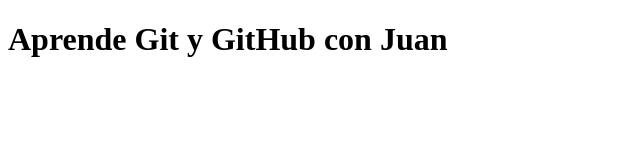
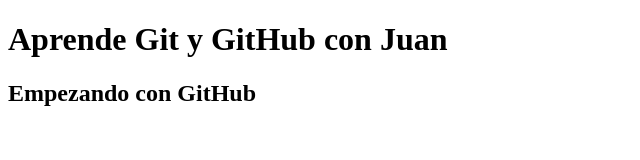
Before and after one commit to JDB-Git1/miprimerrepositorio, a plain HTML site: page Desktop/ProyectoJuan/index.html in a window 1280 px wide. Shown: the whole page, without its empty margins (0-640 px from the left). Drawn offline with Linux system fonts and the light colour scheme.

Commit message:
Update index.html
Añadido subtítulo

```diff
--- a/Desktop/ProyectoJuan/index.html
+++ b/Desktop/ProyectoJuan/index.html
@@ -7,5 +7,6 @@
 </head>
 <body>
     <h1>Aprende Git y GitHub con Juan<h1>
+    <h2>Empezando con GitHub</h2>
 </body>
 </html>
```
